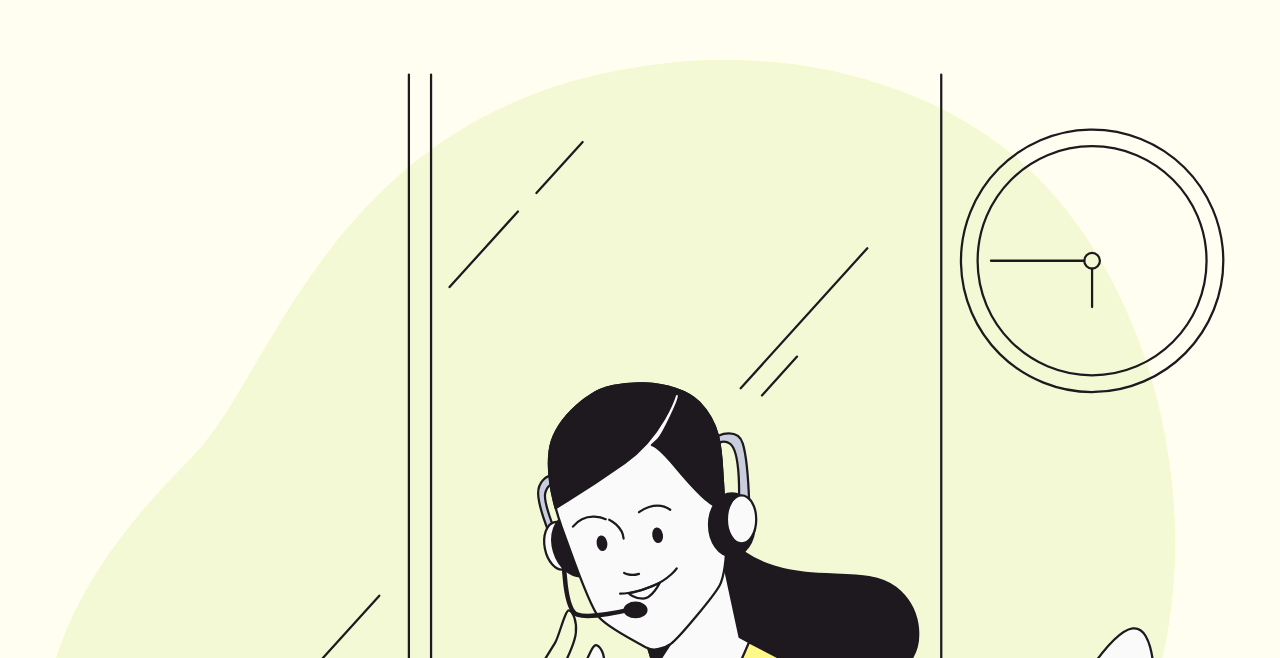
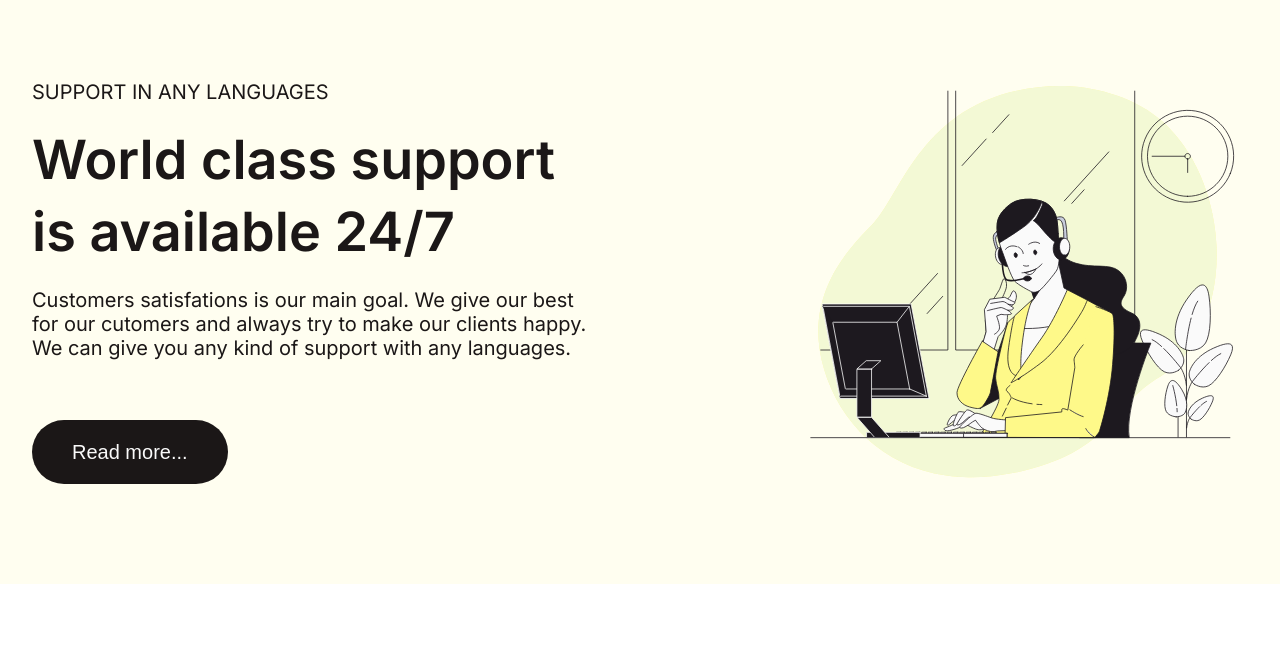
Before and after one commit to pujiragil/uangmu, a Next.js app: page / in a window 1280 px wide. Shown: the part 5342-6000 px from the top of the page. After the commit the page ends 5926 px from the top, so only its background shows below. Built offline with nearby package versions, Linux system fonts and the light colour scheme.

Commit message:
add responsive size service component for tablet & desktop

```diff
--- a/components/Support/index.tsx
+++ b/components/Support/index.tsx
@@ -9,6 +9,10 @@ const SupportContainer = styled.div`
   max-width: 1440px;
   min-height: 100vh;
   margin: 0 auto;
+
+  @media screen and (min-width: 1024px) {
+    min-height: auto;
+  }
 `
 
 const SupportWrapper = styled.div`
@@ -16,24 +20,52 @@ const SupportWrapper = styled.div`
   display: flex;
   flex-direction: column;
   gap: 60px;
+
+  @media screen and (min-width: 768px) {
+    padding: 100px 20px;
+    gap: 100px;
+  }
+
+  @media screen and (min-width: 1024px) {
+    padding: 100px 2rem;
+    flex-direction: row;
+  }
 `
 
 const ContentWrapper = styled.div`
+  width: 100%;
   display: flex;
   flex-direction: column;
   gap: 60px;
+
+  @media screen and (min-width: 1024px) {
+    order: 1;
+  }
 `
 
 const Content = styled.div`
   display: flex;
   flex-direction: column;
   gap: 20px;
+
+  @media screen and (min-width: 768px) {
+    width: 80%;
+  }
+
+  @media screen and (min-width: 1024px) {
+    width: 100%;
+  }
 `
 
 const Title = styled.h3`
   font-size: 40px;
   font-weight: 600;
   line-height: 52px;
+
+  @media screen and (min-width: 768px) {
+    font-size: 54px;
+    line-height: 72px;
+  }
 `
 
 const Paragraph = styled.p`
@@ -61,12 +93,25 @@ const ImageWrapper = styled.div`
   width: 100%;
   justify-content: center;
   align-items: center;
+
+  @media screen and (min-width: 1024px) {
+    order: 2;
+    justify-content: flex-end;
+  }
 `
 
 const Image = styled.img`
   width: 100%;
   height: auto;
   object-fit: cover;
+
+  @media screen and (min-width: 768px) {
+    width: 624px;
+  }
+
+  @media screen and (min-width: 1024px) {
+    width: 438px;
+  }
 `
 
 export default function SupportSection() {
```
